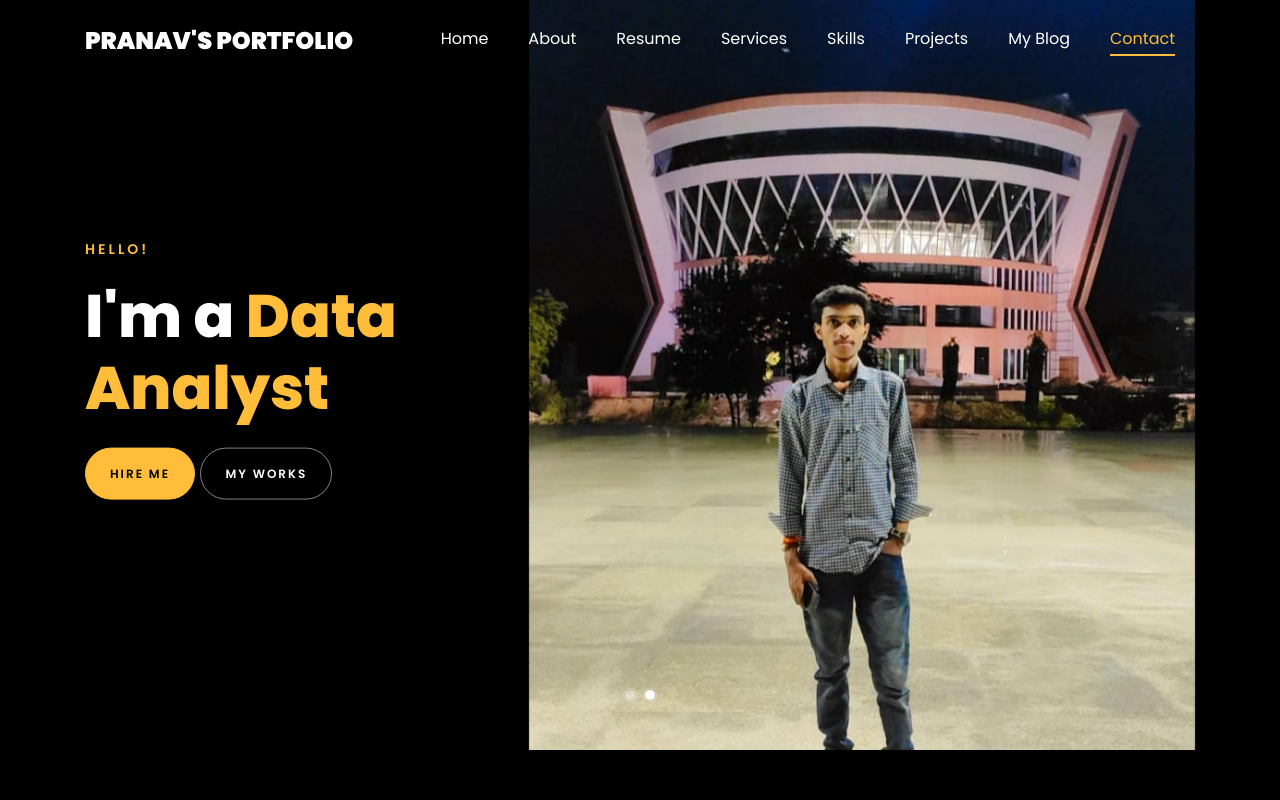
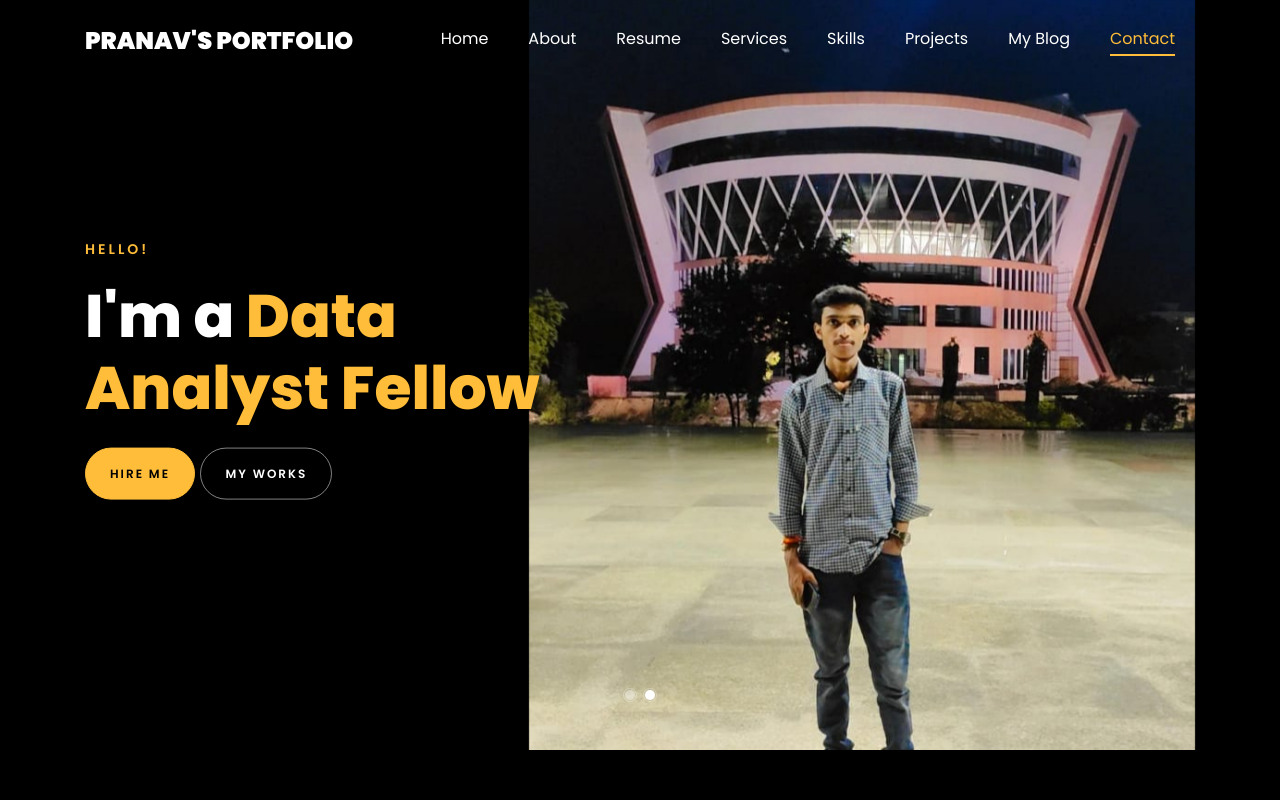
Before and after one commit to Pranav-2024-Mishra/Portfolio-website-demo, a plain HTML site: page index.html in a window 1280 px wide. Shown: the top 800 px of the page. Drawn offline with Linux system fonts and the light colour scheme; animation ran at ten frames a second; files whose address does not match are found by name.

Commit message:
Update index.html

```diff
--- a/index.html
+++ b/index.html
@@ -59,7 +59,7 @@
 		          	<div class="text">
 		          		<span class="subheading">Hello!</span>
 			            <h1 class="mb-4 mt-3">I'm <span>Pranav Mishra</span></h1>
-			            <h2 class="mb-4">A Data Analyst</h2>
+			            <h2 class="mb-4">A Data Analyst Fellow</h2>
 			            <p><a href="https://www.linkedin.com/in/pranav-mishra-7b35bb2a7/" class="btn btn-primary py-3 px-4">Hire me</a><a href="https://github.com/Pranav-2024-Mishra" class="btn btn-white btn-outline-white py-3 px-4">My works</a></p>
 		            </div>
 		          </div>
@@ -77,7 +77,7 @@
 		          <div class="one-forth d-flex align-items-center ftco-animate" data-scrollax=" properties: { translateY: '70%' }">
 		          	<div class="text">
 		          		<span class="subheading">Hello!</span>
-			            <h1 class="mb-4 mt-3">I'm a <span>Data Analyst</span> </h1>
+			            <h1 class="mb-4 mt-3">I'm a <span>Data Analyst Fellow</span> </h1>
 			            <p><a href="https://www.linkedin.com/in/pranav-mishra-7b35bb2a7/" class="btn btn-primary py-3 px-4">Hire me</a> <a href="https://github.com/Pranav-2024-Mishra" class="btn btn-white btn-outline-white py-3 px-4">My works</a></p>
 		            </div>
 		          </div>
```
